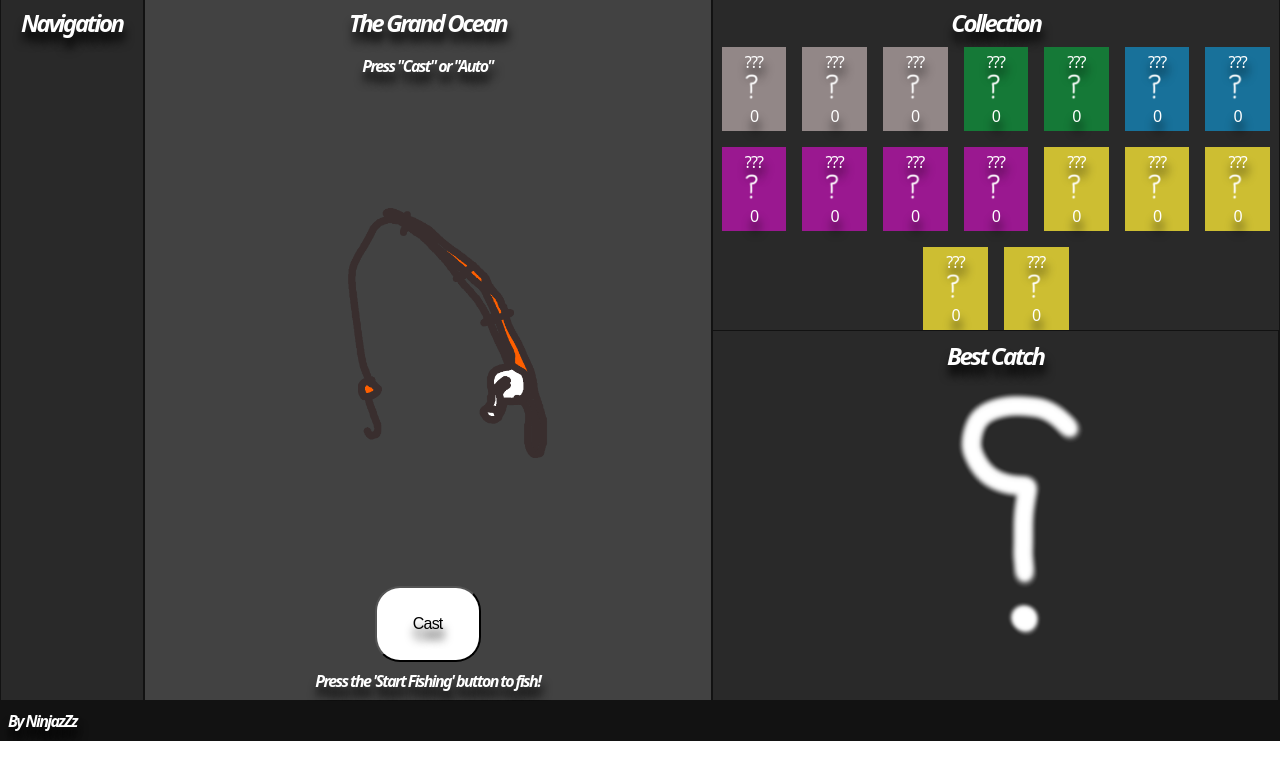
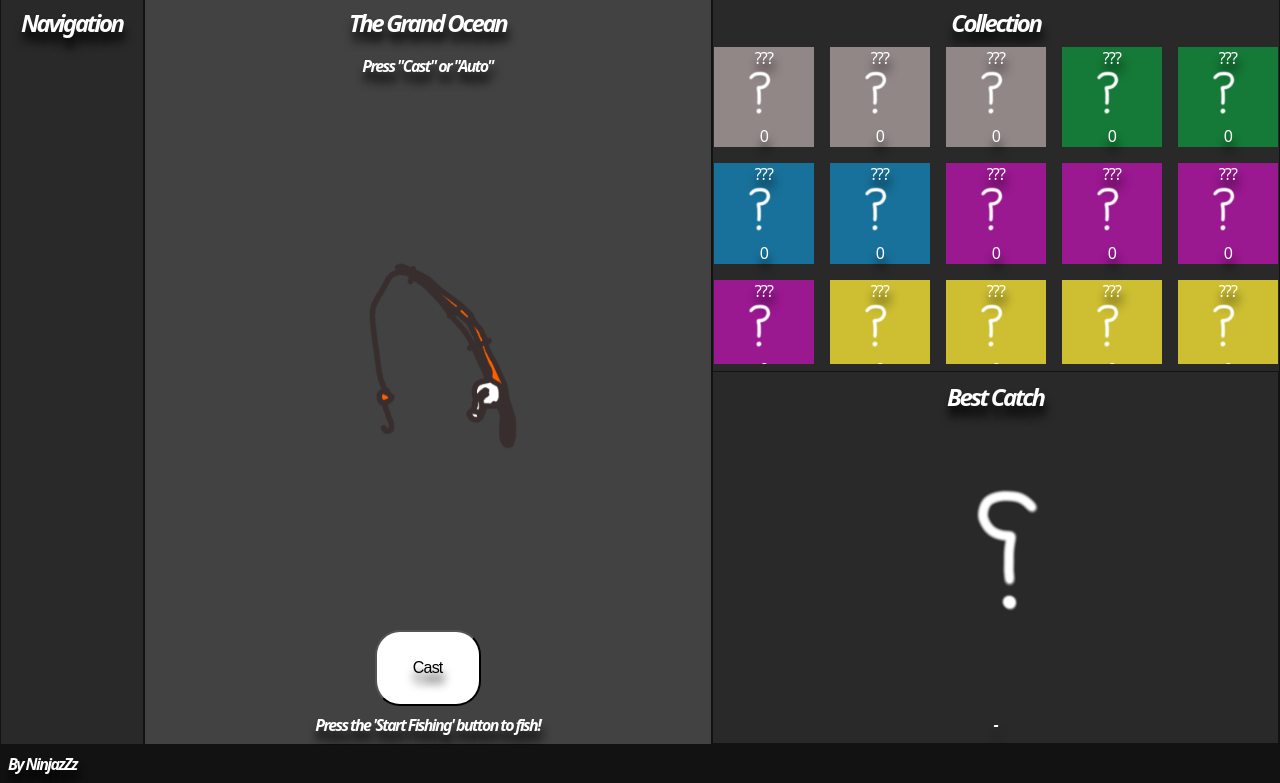
Before and after one commit to NinjazZz1/fishge, a plain HTML site: page index.html in a window 1280 px wide. Shown: the part 62-845 px from the top of the page. Before the commit the page ends 803 px from the top, so only its background shows below. Drawn offline with Linux system fonts and the light colour scheme.

Commit message:
ui fixes

```diff
--- a/index.html
+++ b/index.html
@@ -7,7 +7,7 @@
     <link rel="stylesheet" href="styles.css">
 </head>
 <body>
-    <div class="container">
+    <div class="main-container">
         <header>
             <div class="left-items">
                 <h1 class="logo">Fishge</h1>
--- a/styles.css
+++ b/styles.css
@@ -1,8 +1,7 @@
 @import url('https://fonts.googleapis.com/css2?family=Roboto&display=swap');
 
 * {
-    margin: 0px;
-    padding: 0px;
+    margin: 0;
 }
 
 :root {
@@ -16,28 +15,37 @@
     --epic: hsl(54, 61%, 50%);
 }
 
+.fish-img > img {
+    max-width: 50%;
+}
+
+.log > .fish-img > img {
+    max-width: 70%;
+}
+
+
 body {
     font-family: system-ui, "Segoe UI", Roboto, Helvetica, Arial, sans-serif, "Apple Color Emoji", "Segoe UI Emoji", "Segoe UI Symbol";
     box-sizing: border-box;
     margin: 0px;
-    padding: 0px;
+    height: 100vh;
 }
 
 html {
-    height: 100%;
     box-sizing: border-box;
 }
 
-body > .container {
+body > .main-container {
     display: flex;
     flex-direction: column;
-    height: 100%;
+    height: 100vh;
+    margin: 0;
 }
 
 main > .container {
     display: flex;
-    height: 100%;
-    height: 88vh
+    width: 100vw;
+    height: 100%
 }
 
 header,
@@ -47,11 +55,6 @@ footer {
     justify-content: space-between;
     align-items: center;
 }
-
-footer {
-    height: 5vh;
-}
-
 footer > h2 {
     font-style: italic;
     letter-spacing: -0.1em;
@@ -96,14 +99,6 @@ h3 {
     text-align: center;
 }
 
-.card > p {
-    color: rgb(255, 255, 255);
-    font-size: 1rem;
-    letter-spacing: -0.05em;
-    text-shadow: rgb(0, 0, 0) 1px 10px 10px;
-    text-align: center;
-}
-
 p {
     color: rgb(0, 0, 0);
     font-size: 2vh;
@@ -131,7 +126,7 @@ p {
     display: flex;
     flex-wrap: wrap;
     gap: 32px;
-    margin-right: 32px;
+    margin-right: 8px;
 }
 
 .nav {
@@ -149,6 +144,7 @@ p {
 }
 
 .best-catch {
+    flex: 1;
     display: flex;
     flex-direction: column;
     align-items: center;
@@ -168,8 +164,30 @@ p {
     flex-wrap: wrap;
     gap: 16px;
     justify-content: center;
+    max-height: 85%;
     overflow-y: auto;
-    max-height: 40vh;
+}
+
+.card > p {
+    color: rgb(255, 255, 255);
+    font-size: 1rem;
+    letter-spacing: -0.05em;
+    text-shadow: rgb(0, 0, 0) 1px 10px 10px;
+    text-align: center;
+    margin: 0;
+}
+
+.card {
+    max-width: 100px;
+    max-height: 150px;
+    background-color: #424242;
+    display: flex;
+    flex-direction: column;
+    justify-content: space-between;
+}
+
+.card img {
+    flex: 1;
 }
 
 .right-container {
@@ -179,7 +197,8 @@ p {
 }
 
 .collection {
-    flex: 1;
+    width: 100%;
+    height: 50%;
 }
 
 ul {
@@ -187,36 +206,8 @@ ul {
     align-items: center;
 }
 
-.fish-img > img {
-    max-width: 100%;
-    height: auto;
-}
-
 .auto-button {
     background-color: var(--inactive);
-}
-
-.log > .fish-img > img {
-    max-width: 95%;
-}
-
-img {
-    max-width: 100%;
-    height: auto;
-    min-width: 0;
-    min-height: 0;
-}
-
-.card {
-    max-width: 10%;
-    background-color: #424242;
-    padding: 4px;
-    display: flex;
-    flex-direction: column;
-}
-
-.card > img {
-    flex: 1;
 }
 
 .nav,
```
